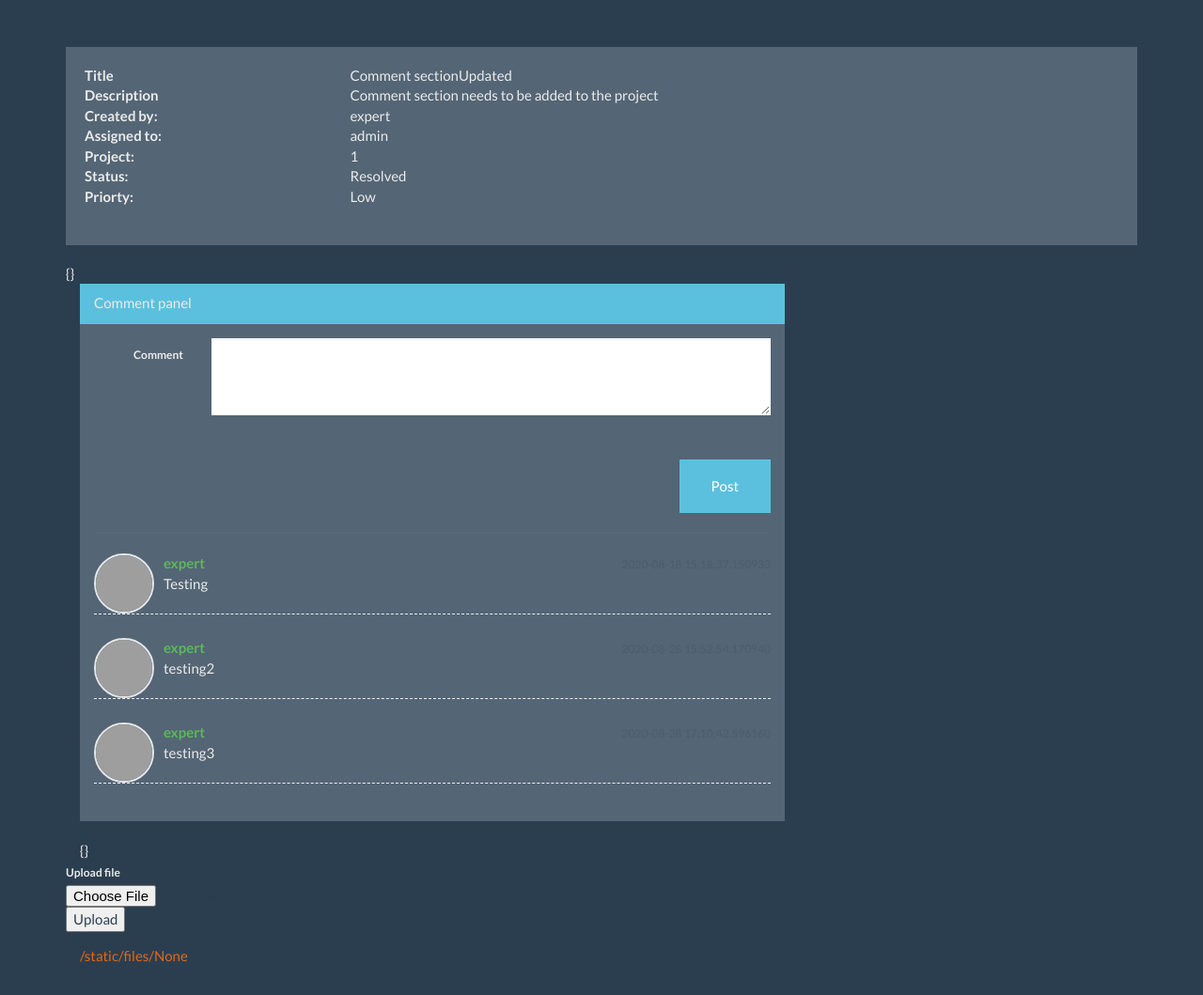
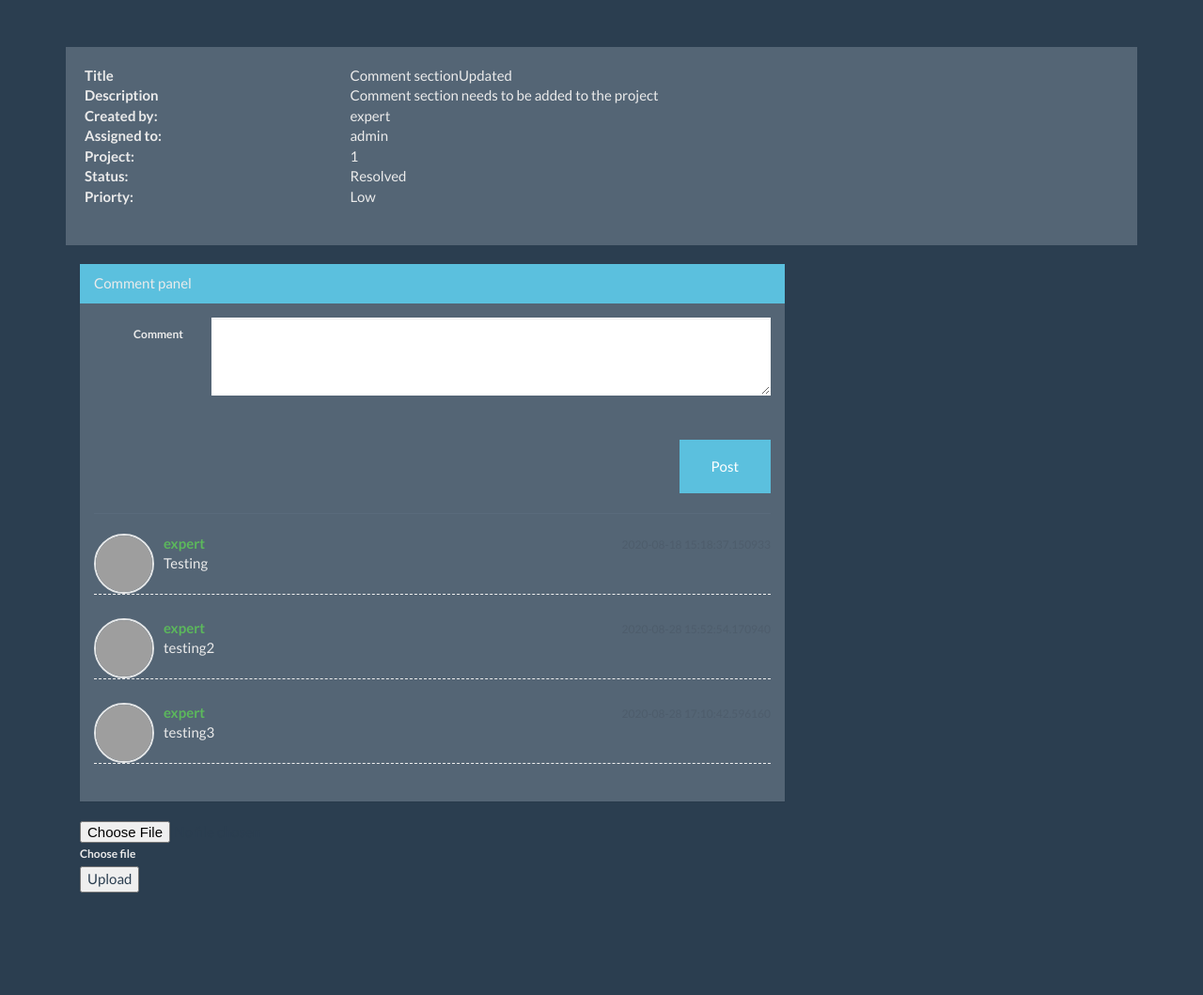
Before and after one commit to MuhammedTech/Debugger, a Flask app: page /ticket/1 in a window 1280 px wide. Shown: the part 40-1099 px from the top of the page at 94% size. After the commit the page ends 990 px from the top, so only its background shows below. Run offline with Flask 2, Linux system fonts and the light colour scheme; a user stored in the database is signed in; data comes from the database, SQL or seed files in the repository; both versions use the stored data as it was after the commit; some libraries are stand-ins or nearby versions; grey boxes are pictures that could not be loaded.

Commit message:
updating stuff

```diff
--- a/debugger/models.py
+++ b/debugger/models.py
@@ -66,3 +66,6 @@ class Attachment(db.Model):
     id = db.Column(db.Integer, primary_key=True)
     file = db.Column(db.String(140))
     ticket_id = db.Column(db.Integer, db.ForeignKey('tickets.id'), nullable=False)
+
+    def __repr__(self):
+        return f"{self.file}"
--- a/debugger/routes.py
+++ b/debugger/routes.py
@@ -1,6 +1,6 @@
 import os
 import secrets
-from flask import render_template,flash,redirect,url_for,request
+from flask import render_template,flash,redirect,url_for,request,send_file,send_from_directory
 from debugger import app,db
 from debugger.forms import RegistrationForm,LoginForm,TicketForm,ProjectForm,CommentForm,AttachForm
 from debugger.models import Users,Projects,Tickets,Comment,Attachment
@@ -68,7 +68,7 @@ def save_file(form_file):
     form_file.save(picture_path)
     return picture_fn
 
-@app.route('/ticket/<ticket_id>',methods=['GET','POST'])
+@app.route('/ticket/<int:ticket_id>',methods=['GET','POST'])
 @login_required
 def ticket(ticket_id):
     ticket = Tickets.query.get_or_404(ticket_id)
@@ -89,8 +89,7 @@ def ticket(ticket_id):
         db.session.commit()
         flash('Your file has been published.')
         return redirect(url_for('ticket', ticket_id=ticket_id))
-    attachment = Attachment()
-    file = url_for('static', filename='files/' + str(attachment.file))
+    file = url_for('static', filename='files/' + str(ticket.attach))
     return render_template('ticket.html', title=ticket.title,file=file ,ticket=ticket,form=form,comment=com,attachform=attachform)
 
 
@@ -104,7 +103,7 @@ def createTicket():
     users = Users.query.all()
     form = TicketForm()
     if form.validate_on_submit():
-       ticket = Tickets(title=form.title.data,ticket_text=form.ticket_text.data,created_by_id=current_user.username,expert_id= str(form.user_id.data),project_id= str(form.project.data),status=form.status.data,priority=form.priority.data)
+       ticket = Tickets(title=form.title.data,ticket_text=form.ticket_text.data,created_by_id=current_user.username,expert_id= str(form.user_id.data),project_id = str(form.project.data),status=form.status.data,priority=form.priority.data)
        db.session.add(ticket)
        db.session.commit()
        flash('Your ticket has been created', 'success')
--- a/debugger/templates/ticket.html
+++ b/debugger/templates/ticket.html
@@ -51,7 +51,6 @@
 </div>
 
 <form method="POST" action="" class="form-horizontal">
-    {{ form.errors }}
                 {{ form.hidden_tag() }}
                 {{ attachform.hidden_tag() }}
 <div class="container">
@@ -98,24 +97,26 @@
 </div>
 </div>
 </form>
-<form method="POST" action="" class="form-horizontal" enctype="multipart/form-data">
-    {{ form.errors }}
-                {{ attachform.hidden_tag() }}
-                <div class="form-group">
-                    {{ attachform.file.label() }}
-                    {{ attachform.file(class="form-control-file") }}
-                    {% if attachform.file.errors %}
-                        {% for error in attachform.file.errors %}
-                            <span class="text-danger">{{ error }}</span></br>
-                        {% endfor %}
-                    {% endif %}
-                    {{ attachform.submit }}
-                </div>
-</form>
-
-<a href="{{ file }}" download>
- {{ file }}
-</a>
-
+    <form method="POST" action="" class="was-validated" enctype="multipart/form-data">
+            {{ attachform.hidden_tag() }}
+              <div class="custom-file">
+                  {{ attachform.file(class="custom-file-input") }}
+                <label class="custom-file-label">Choose file</label>
+              </div>
+                {{ attachform.submit }}
+    </form>
+        <script>
+        $(".custom-file-input").on("change", function() {
+          var fileName = $(this).val().split("\\").pop();
+          $(this).siblings(".custom-file-label").addClass("selected").html(fileName);
+        });
+        </script>
+        {% for fil in ticket.attach %}
+        <a href="#" download>
+            <ul>
+                <li> {{ fil }}</li>
+            </ul>
+        </a>
+        {% endfor %}
 
 {% endblock %}
```
Also changed, not shown: debugger/site.db, debugger/static/files/121dd4ef800c838f.png (added), debugger/static/files/71e3f438234fc949.png (added), debugger/static/files/7b0c4dd131500636.png (added), debugger/static/files/a8fd5dc693b7c788.png (added), debugger/static/files/b58264f2e3c21113.png (added), debugger/static/files/c23d076f5b844946.png (added), debugger/static/files/ce57dcdcd27e4ffb.png (added), debugger/static/files/d125420115398eea.png (added), debugger/static/files/f0cd79ea004e9ab9.png (added), debugger/static/files/f80549b3ef1e0af4.png (added), debugger/static/files/ffa2fca36a5917ef.png (added).
